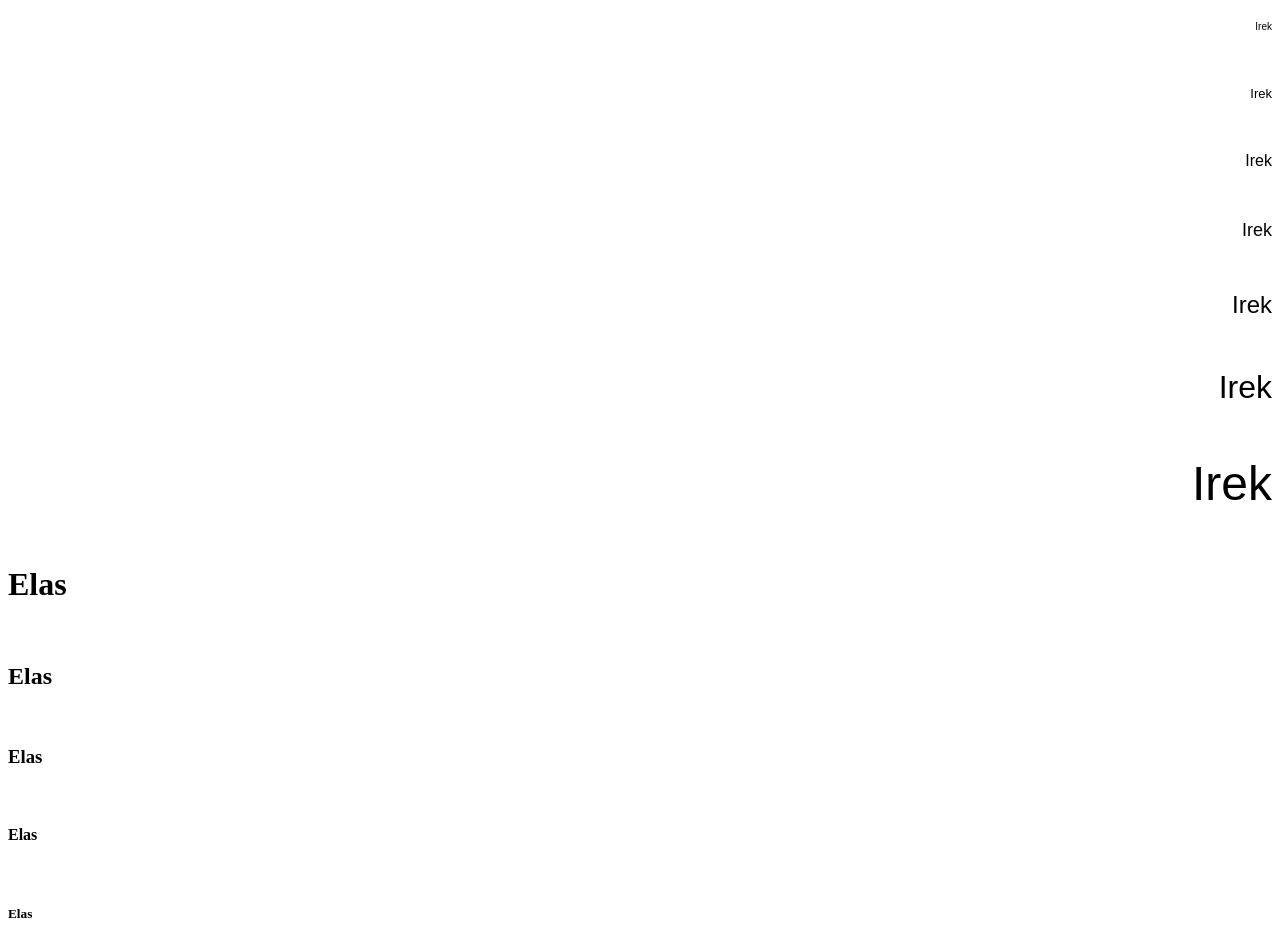
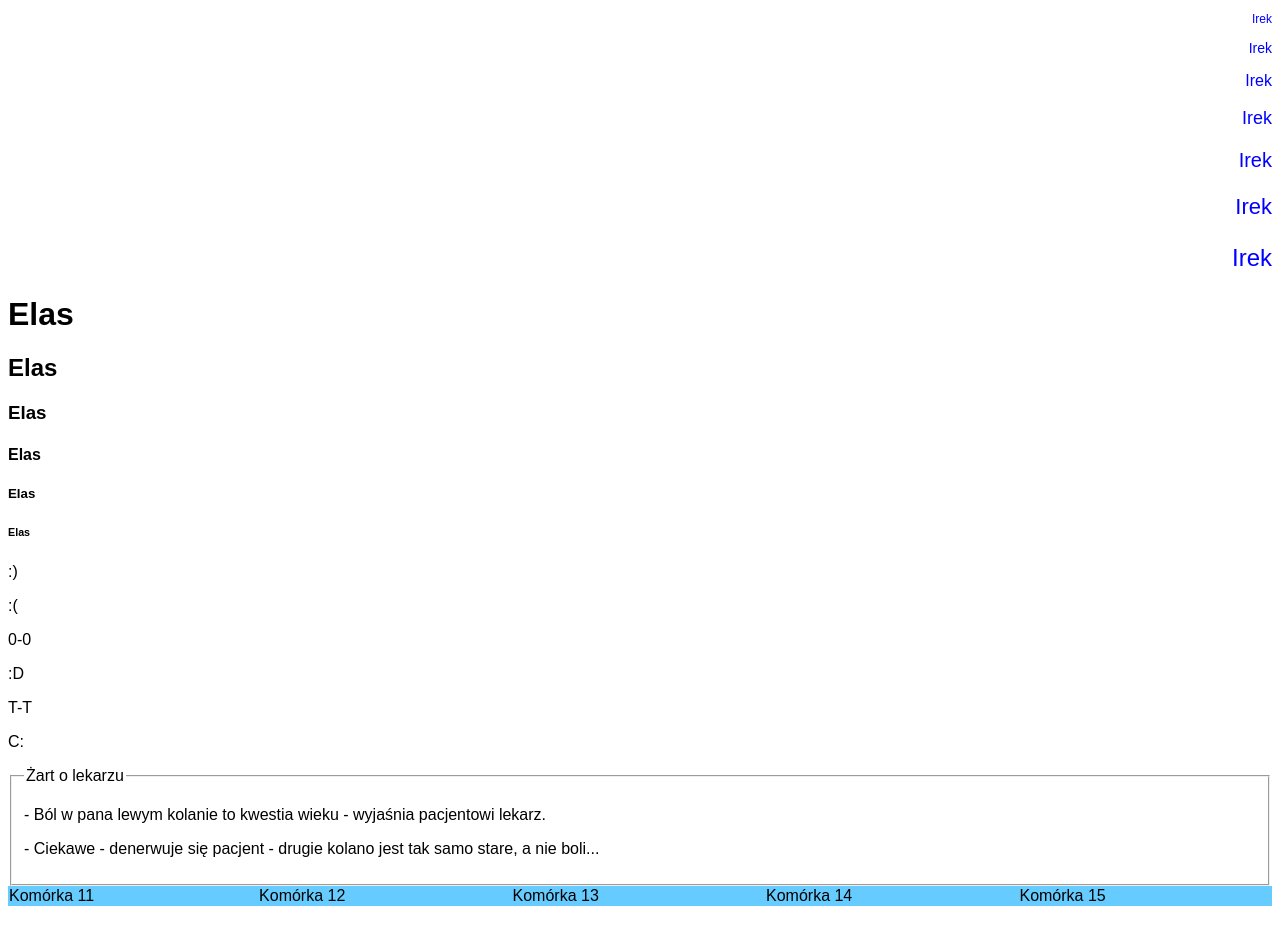
Before and after one commit to art1sq/index, a plain HTML site: page index.html in a window 1280 px wide. Shown: the top 925 px of the page. Drawn offline with Linux system fonts and the light colour scheme.

Commit message:
Update index.html

```diff
--- a/index.html
+++ b/index.html
@@ -1,48 +1,56 @@
 <!DOCTYPE html>
 <html lang="pl-PL">
-<html>
 <head>
     <meta charset="utf-8">
     <title>Irek Elas</title>
+    <style>
+        body {
+            font-family: Arial, sans-serif;
+        }
+        .blue-text {
+            color: blue;
+        }
+    </style>
 </head>
 <body>
-<p align="right"> <font color"blue" size="1" face="Arial"> Irek </font></p><br>
-<p align="right"> <font color"blue" size="2" face="Arial"> Irek </font></p><br>
-<p align="right"> <font color"blue" size="3" face="Arial"> Irek </font></p><br>
-<p align="right"> <font color"blue" size="4" face="Arial"> Irek </font></p><br>
-<p align="right"> <font color"blue" size="5" face="Arial"> Irek </font></p><br>
-<p align="right"> <font color"blue" size="6" face="Arial"> Irek </font></p><br>
-<p align="right"> <font color"blue" size="7" face="Arial"> Irek </font></p><br>
 
+<p align="right" class="blue-text" style="font-size: 12px;">Irek</p>
+<p align="right" class="blue-text" style="font-size: 14px;">Irek</p>
+<p align="right" class="blue-text" style="font-size: 16px;">Irek</p>
+<p align="right" class="blue-text" style="font-size: 18px;">Irek</p>
+<p align="right" class="blue-text" style="font-size: 20px;">Irek</p>
+<p align="right" class="blue-text" style="font-size: 22px;">Irek</p>
+<p align="right" class="blue-text" style="font-size: 24px;">Irek</p>
 
-<h1> Elas </h1><br>
-<h2> Elas </h1><br>
-<h3> Elas </h1><br>
-<h4> Elas </h1><br>
-<h5> Elas </h1><br>
-<h6> Elas </h1><br>
+<h1>Elas</h1>
+<h2>Elas</h2>
+<h3>Elas</h3>
+<h4>Elas</h4>
+<h5>Elas</h5>
+<h6>Elas</h6>
 
-
-<p align ="left">   :) usmiech </p> <br>
-<p align ="left">   :( smutek  </p> <br>
-<p align ="left">   0-0 zaskoczenie</p> <br>
-<p align ="left">   :D zadowolenie</p> <br>
-<p align ="left">   T-T niezadowolenie</p> <br>
-<p align ="left">   C: szczescie</p> <br>
+<p align="left">:)</p>
+<p align="left">:(</p>
+<p align="left">0-0</p>
+<p align="left">:D</p>
+<p align="left">T-T</p>
+<p align="left">C:</p>
 
 <fieldset>
-	<legend>lekaz o zarcie</legenda>
-- Ból w pana lewym kolanie to kwestia wieku - wyjaśnia pacjentowi lekarz. <br/>
-- Ciekawe - denerwuje się pacjent - drugie kolano jest tak samo stare, a nie boli...<br/>
-</tr>
+    <legend>Żart o lekarzu</legend>
+    <p>- Ból w pana lewym kolanie to kwestia wieku - wyjaśnia pacjentowi lekarz.</p>
+    <p>- Ciekawe - denerwuje się pacjent - drugie kolano jest tak samo stare, a nie boli...</p>
+</fieldset>
+
+<table style="width: 100%; border-collapse: collapse;">
     <tr style="background-color: #66CCFF;">
-<!—tło wiersza -->
         <td>Komórka 11</td>
         <td>Komórka 12</td>
         <td>Komórka 13</td>
         <td>Komórka 14</td>
         <td>Komórka 15</td>
     </tr>
+</table>
 
 </body>
 </html>
```
Lines whose indentation alone changed are shown as unchanged.
